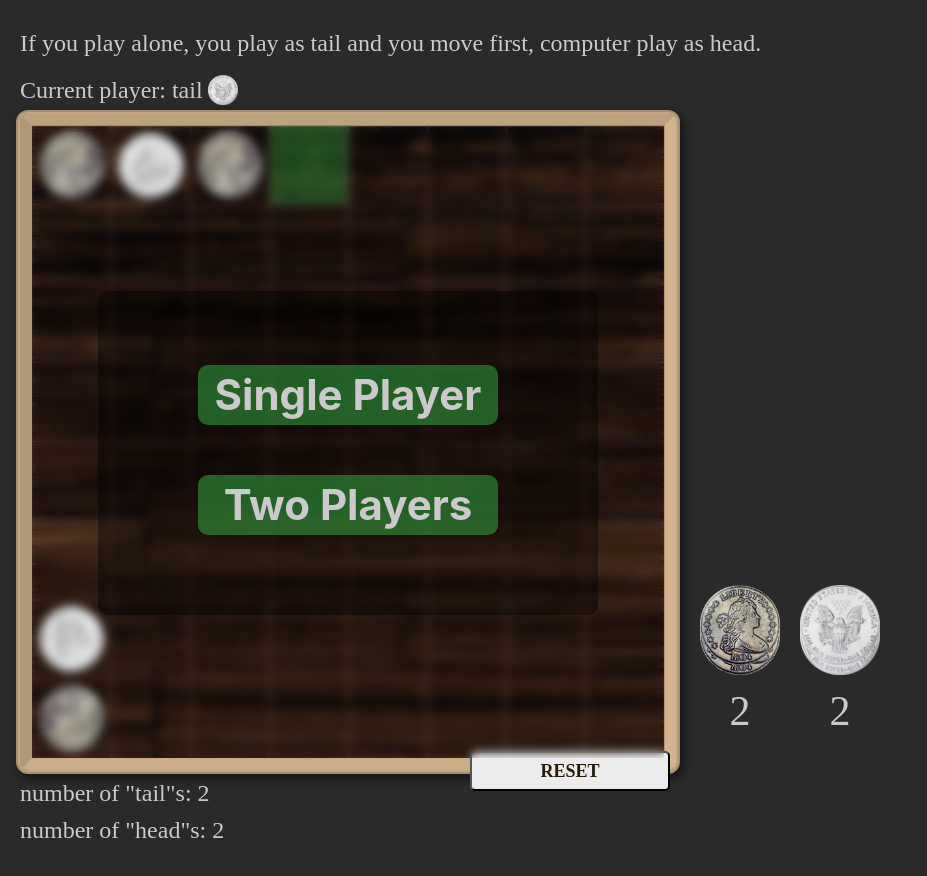
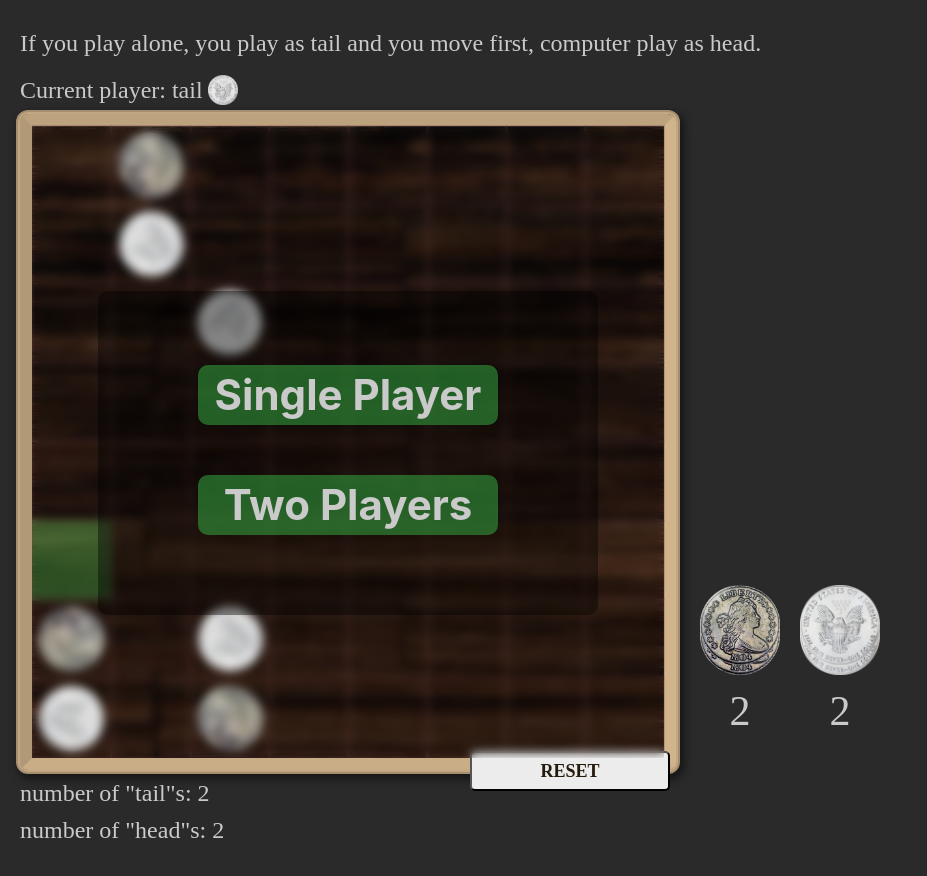
Before and after one commit to fuhuan1991/Reversi-Game, a React (Create React App) app: page / in a window 1280 px wide. Shown: the top 876 px of the page, without its empty margins (0-927 px from the left). Built offline with nearby package versions, Linux system fonts and the light colour scheme.

Commit message:
debug corner grabing mechanism

```diff
--- a/src/game/Game.tsx
+++ b/src/game/Game.tsx
@@ -172,7 +172,7 @@ class Game extends React.Component<IProps, IState> {
 
       if (this.state._singleMode && currentPlayer === 'X') {
         const p = new Promise((resolve, reject) => {
-          setTimeout(() => resolve(), 1000);
+          setTimeout(() => resolve(), config.wait);
         });
         p.then(()=>{
           this.computerMove(newState);
@@ -190,7 +190,7 @@ class Game extends React.Component<IProps, IState> {
 
       if (this.state._singleMode && nextPlayer === 'X') {
         const p = new Promise((resolve, reject) => {
-          setTimeout(() => resolve(), 1000);
+          setTimeout(() => resolve(), config.wait);
         });
         p.then(()=>{
           this.computerMove(newState);
--- a/src/game/auto.ts
+++ b/src/game/auto.ts
@@ -29,6 +29,7 @@ export const pickLocation = (opponent: string, state: gameState): coor => {
   let maxScore: number = -Infinity;
   let finalMove: coor = [0, 0];
   let currentPlayer: string = getRival(opponent);
+
   const possibleMoves: Array<move> = Search.searchAvailableAuto(currentPlayer, state);
 
   if (possibleMoves.length === 1) {
@@ -36,11 +37,15 @@ export const pickLocation = (opponent: string, state: gameState): coor => {
     return possibleMoves[0].pos;
   } else {
     for (let move of possibleMoves) {
+      // console.log(move.pos)
       let x = move.pos[0];
       let y = move.pos[1];
 
       // If there is corner to grab, grab it.
-      if (atCorner(x, y)) return [x, y];
+      if (atCorner(x, y)) {
+        finalMove = [x, y];
+        break;
+      }
       // generate new state
       const newState: gameState = cloneState(state);
       for (let p of move.reversibles) {
@@ -48,15 +53,16 @@ export const pickLocation = (opponent: string, state: gameState): coor => {
       }
       newState[x][y] = currentPlayer;
       // use recurive function to calculate score
-      let score = getScoreFromState_R(newState, currentPlayer, 3);
-
+      let score = getScoreFromState_R(newState, opponent, 3);
+      // console.log(score)
       if (score > maxScore) {
         maxScore = score;
         finalMove = [x, y];
       }
     }
   }
-  console.log(finalMove)
+  // console.log('final move: ' + finalMove)
+  // console.log('------------------')
   return finalMove;
 }
 
@@ -74,6 +80,8 @@ const getScoreFromState_S = (state: gameState): number => {
 }
 
 const getScoreFromState_R = (state: gameState, currentPlayer: string, iCounter: number): any => {
+  // console.log('getScoreFromState_R')
+  // console.log(state, currentPlayer, iCounter);
   if (iCounter === 0 || isFinalState(state)) {
     return getScoreFromState_S(state);
   }
--- a/src/game/config.ts
+++ b/src/game/config.ts
@@ -1,14 +1,15 @@
 //{ [index: string]: string; }
 export default {
 	size: 8,
+	wait: 500, // millisecond
 	set1: [
-		['X', 'O', 'X', null, null, null, null, null],
+		[null, 'X', null, null, null, null, null, null],
+		[null, 'O', null, null, null, null, null, null],
+		[null, null, 'O', null, null, null, null, null],
 		[null, null, null, null, null, null, null, null],
 		[null, null, null, null, null, null, null, null],
 		[null, null, null, null, null, null, null, null],
-		[null, null, null, null, null, null, null, null],
-		[null, null, null, null, null, null, null, null],
-		['O', null, null, null, null, null, null, null],
-		['X', null, null, null, null, null, null, null],
+		['X', null, 'O', null, null, null, null, null],
+		['O', null, 'X', null, null, null, null, null],
 	],
 };
```
